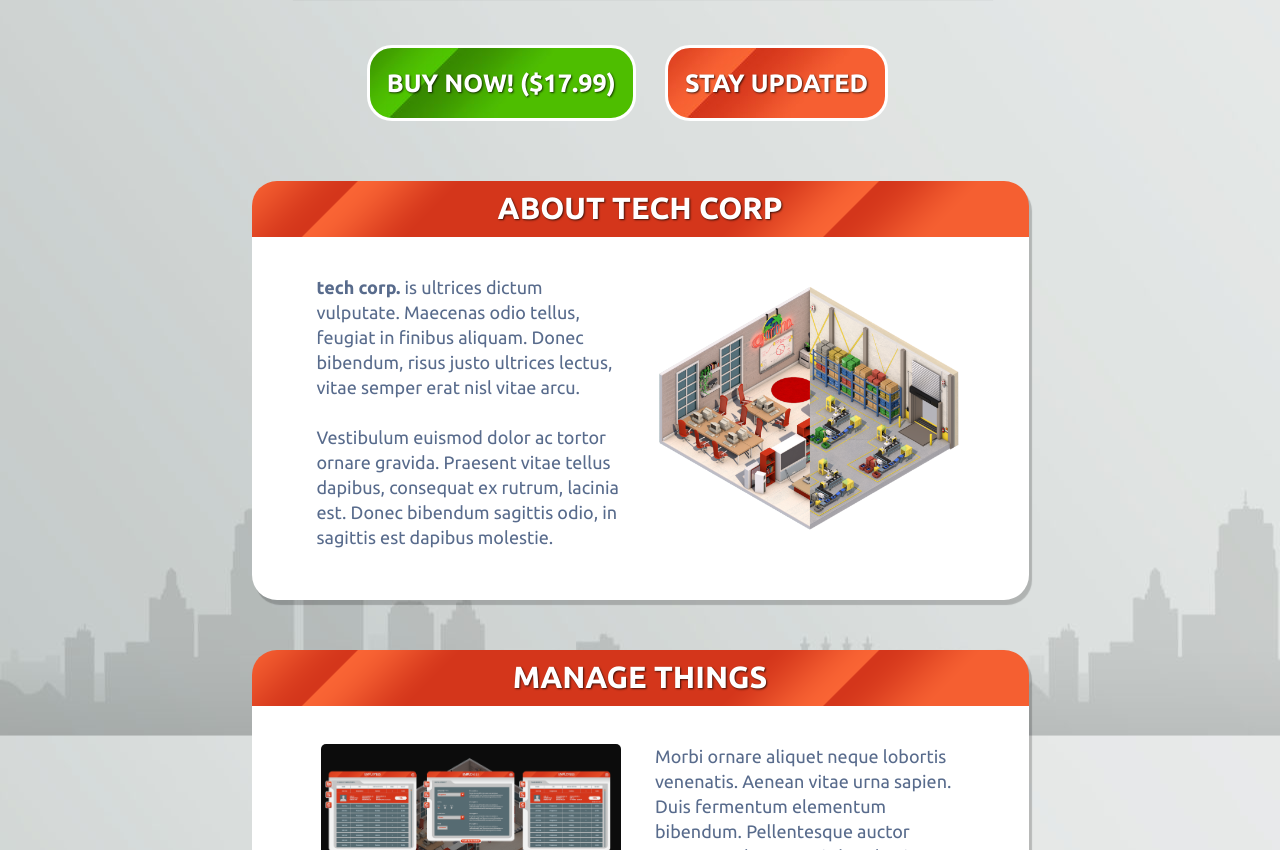
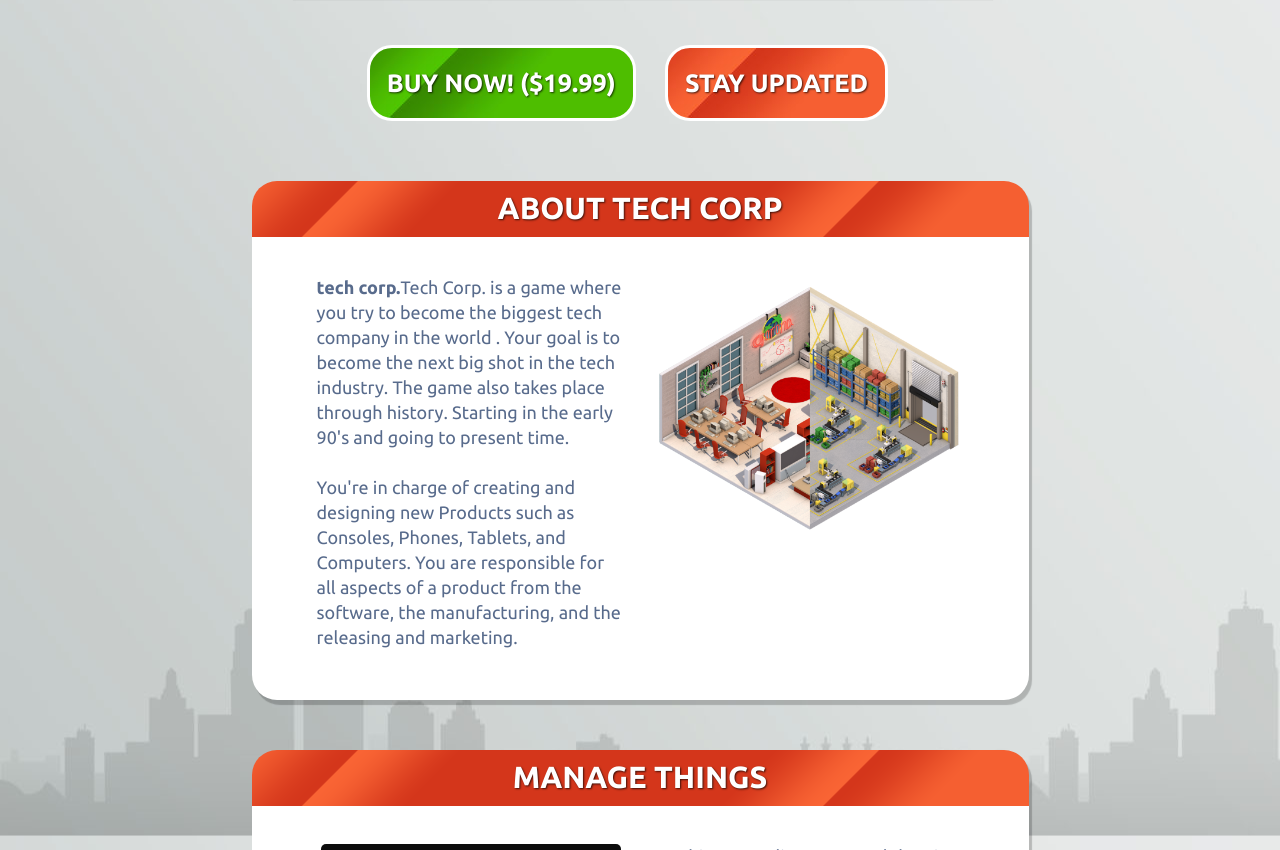
Before and after one commit to munjio/munjio.github.io, a plain HTML site: page secret.html in a window 1280 px wide. Shown: the part 986-1836 px from the top of the page. Drawn offline with nearby package versions, Linux system fonts and the light colour scheme.

Commit message:
Update secret.html

```diff
--- a/secret.html
+++ b/secret.html
@@ -44,7 +44,7 @@
     <div id="buttons" class="text-center">
 
 	    <!-- BUY BUTTON -->
-        <a href="#order" class="button">Buy Now! ($17.99)</a>
+        <a href="#order" class="button">Buy Now! ($19.99)</a>
 
 	    <!-- SUBSCRIBE BUTTON -->
         <a href="#newsletter" class="button secondary">Stay Updated</a>
@@ -63,9 +63,11 @@
         <p>
 
 		<!-- #1 TEXT -->
-		<b>tech corp.</b> is ultrices dictum vulputate. Maecenas odio tellus, feugiat in finibus aliquam. Donec bibendum, risus justo ultrices lectus, vitae semper erat nisl vitae arcu.
+		<b>tech corp.</b>Tech Corp. is a game where you try to become the biggest tech company in the world . Your goal is to become the next big shot in the tech industry. The game also takes place through history. Starting in the early 90's and going to present time.
 		<br><br>
-		Vestibulum euismod dolor ac tortor ornare gravida. Praesent vitae tellus dapibus, consequat ex rutrum, lacinia est. Donec bibendum sagittis odio, in sagittis est dapibus molestie.
+		You're in charge of creating and designing new Products such as Consoles, Phones, Tablets, and Computers. You are responsible for all aspects of a product from the software, the manufacturing, and the releasing and marketing.
+
+
 		<!-- #1 TEXT -->
 
 		</p>
```
